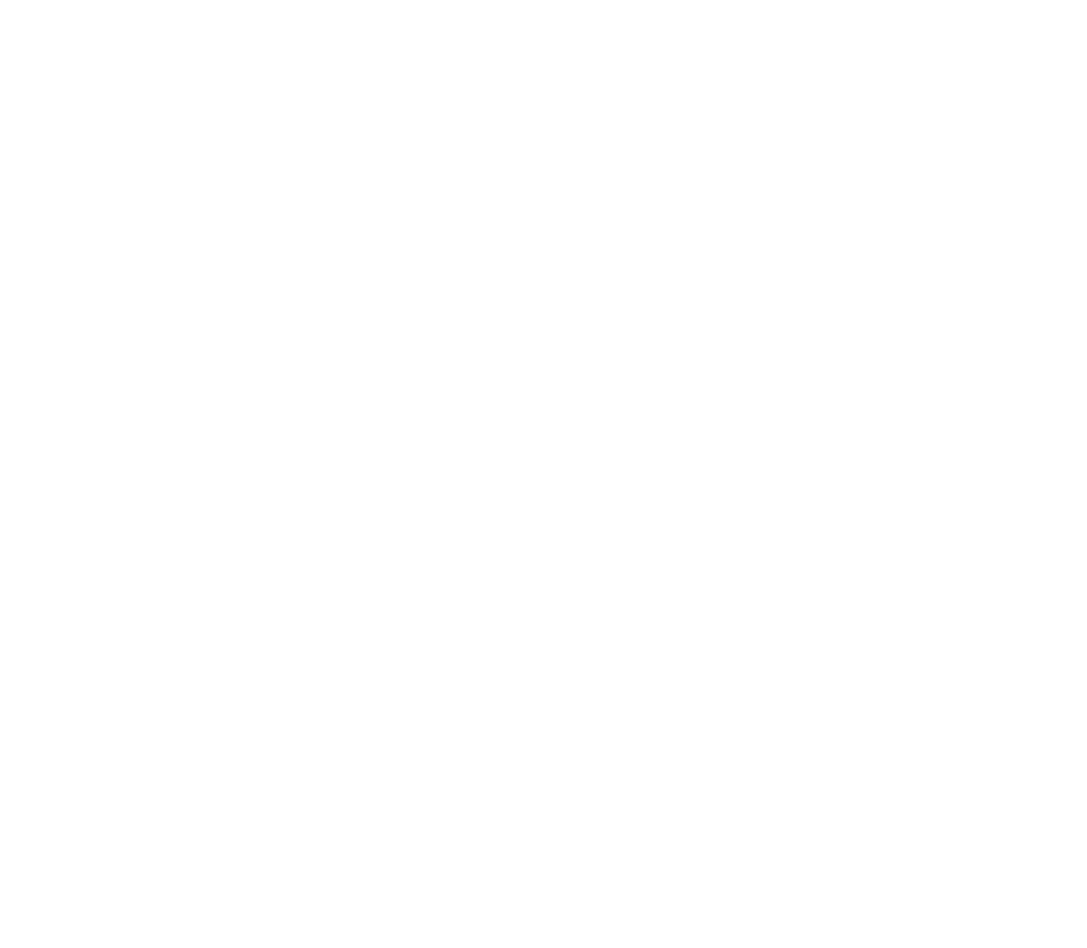
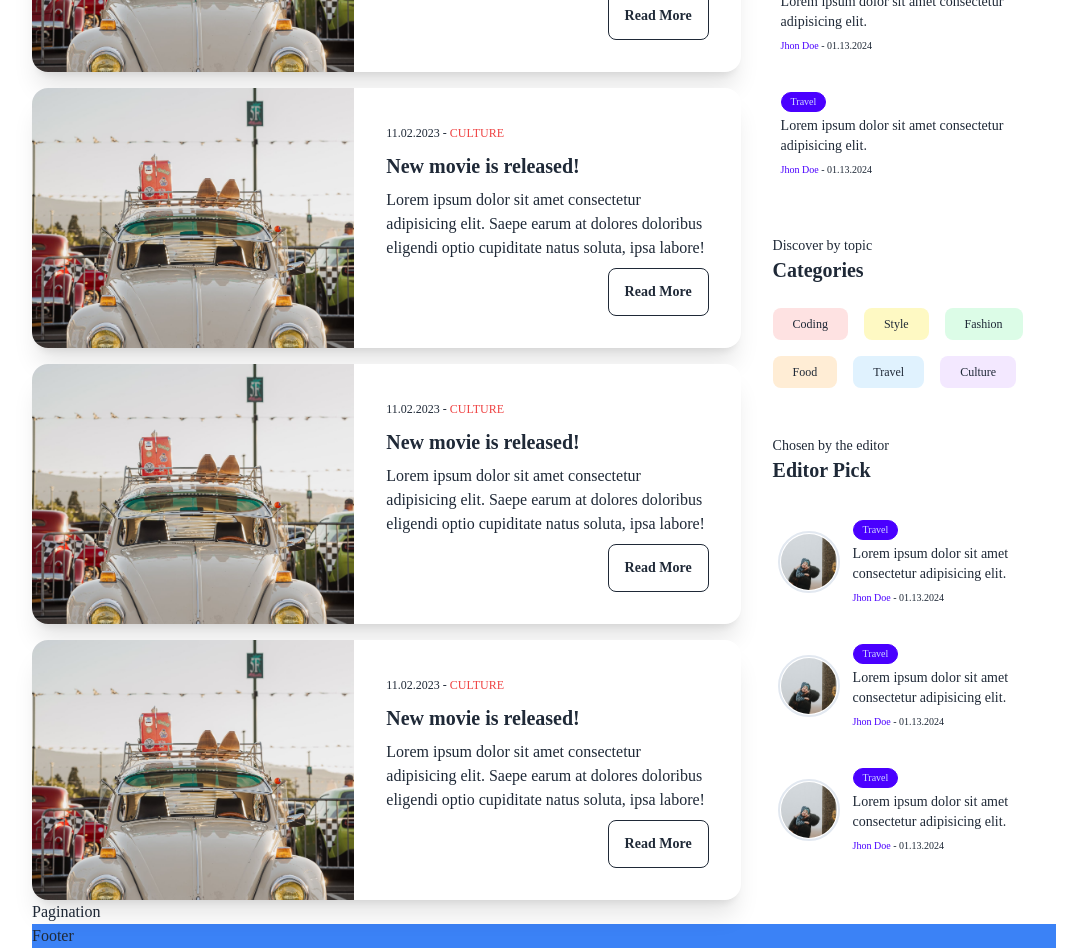
Before and after one commit to kamal-ts/blog-app-nextjs, a Next.js app: page / in a window 1280 px wide. Shown: the part 1060-2008 px from the top of the page, without its empty margins (96-1183 px from the left). Before the commit the page ends 868 px from the top, so only its background shows below. Built offline with nearby package versions, Linux system fonts and the light colour scheme.

Commit message:
creating menu and card list

```diff
--- a/src/app/page.tsx
+++ b/src/app/page.tsx
@@ -12,7 +12,7 @@
       <div className="container mt-28">
         <Featured/>
         <CategoryList/>
-        <div className="contents">
+        <div className="md:flex md:gap-8">
           <CardList/>
           <Menu/>
         </div>
--- a/src/components/CardList.tsx
+++ b/src/components/CardList.tsx
@@ -1,12 +1,42 @@
-import React from 'react'
-import Pagination from './Pagination'
+import React from "react";
+import Pagination from "./Pagination";
+import Image from "next/image";
+import Link from "next/link";
 
 const CardList = () => {
   return (
-    <div>CardList
-        <Pagination/>
+    <div className="sm:flex-[5] mt-12">
+      <h1 className="text-xl font-bold mb-6 w-full">Popular Categories </h1>
+      <div className="flex flex-col gap-4">
+        <Card />
+        <Card />
+        <Card />
+        <Card />
+      </div>
+      <Pagination />
     </div>
-  )
-}
+  );
+};
 
-export default CardList
+export default CardList;
+
+const Card = () => {
+  return (
+    <div className="card sm:card-side bg-base-100 shadow-xl">
+      <figure className="min-h-60 relative flex-[1]">
+        <Image src="/food.png" alt="Movie" fill className="object-cover" />
+      </figure>
+      <div className="card-body flex-[1]">
+        <div>
+          <span className="text-xs">11.02.2023 - </span>
+          <span className="text-xs text-red-500">CULTURE</span>
+        </div>
+        <Link href={"/"} className="card-title">New movie is released!</Link>
+        <p>Lorem ipsum dolor sit amet consectetur adipisicing elit. Saepe earum at dolores doloribus eligendi optio cupiditate natus soluta, ipsa labore!</p>
+        <div className="card-actions justify-end">
+          <Link href={"/"} className="btn btn-outline">Read More</Link>
+        </div>
+      </div>
+    </div>
+  );
+};
--- a/src/components/Menu.tsx
+++ b/src/components/Menu.tsx
@@ -1,9 +1,124 @@
-import React from 'react'
+import Image from "next/image";
+import Link from "next/link";
+import React from "react";
 
 const Menu = () => {
   return (
-    <div>Menu</div>
-  )
-}
+    <div className="flex-[2] mt-12">
+      <h2 className="text-sm">{"What's hot"}</h2>
+      <h1 className="text-xl font-bold mb-6 w-full">Popular Categories </h1>
+      <CartItem
+        author="jhon doe"
+        category="travel"
+        date="01.13.2024"
+        title="Lorem ipsum dolor sit amet consectetur adipisicing elit."
+        href="/"
+      />
+      <CartItem
+        author="jhon doe"
+        category="travel"
+        date="01.13.2024"
+        title="Lorem ipsum dolor sit amet consectetur adipisicing elit."
+        href="/"
+      />
+      <CartItem
+        author="jhon doe"
+        category="travel"
+        date="01.13.2024"
+        title="Lorem ipsum dolor sit amet consectetur adipisicing elit."
+        href="/"
+      />
 
-export default Menu
+      <h2 className="text-sm mt-12">{"Discover by topic"}</h2>
+      <h1 className="text-xl font-bold mb-6 w-full">Categories</h1>
+
+      <div className="flex flex-wrap gap-4">
+        <PopularCategory href="/" color="bg-red-100" title="coding" />
+        <PopularCategory href="/" color="bg-yellow-100" title="style" />
+        <PopularCategory href="/" color="bg-green-100" title="fashion" />
+        <PopularCategory href="/" color="bg-orange-100" title="food" />
+        <PopularCategory href="/" color="bg-sky-100" title="travel" />
+        <PopularCategory href="/" color="bg-purple-100" title="culture" />
+      </div>
+
+      <h2 className="text-sm mt-12">{"Chosen by the editor"}</h2>
+      <h1 className="text-xl font-bold mb-6 w-full">Editor Pick </h1>
+
+      <CartItem
+        author="jhon doe"
+        category="travel"
+        date="01.13.2024"
+        title="Lorem ipsum dolor sit amet consectetur adipisicing elit."
+        href="/"
+        image="/coding.png"
+      />
+      <CartItem
+        author="jhon doe"
+        category="travel"
+        date="01.13.2024"
+        title="Lorem ipsum dolor sit amet consectetur adipisicing elit."
+        href="/"
+        image="/coding.png"
+      />
+      <CartItem
+        author="jhon doe"
+        category="travel"
+        date="01.13.2024"
+        title="Lorem ipsum dolor sit amet consectetur adipisicing elit."
+        href="/"
+        image="/coding.png"
+      />
+    </div>
+  );
+};
+
+export default Menu;
+
+const PopularCategory: React.FC<{
+  color: string;
+  title: string;
+  href: string;
+}> = ({ color, title, href }) => {
+  return (
+    <Link
+      href={href}
+      className={`py-2 px-5 ${color} rounded-lg text-xs hover:brightness-95 transition-all capitalize`}
+    >
+      {title}
+    </Link>
+  );
+};
+
+const CartItem: React.FC<{
+  href: string;
+  color?: string;
+  title: string;
+  image?: string;
+  category: string;
+  author: string;
+  date: string;
+}> = ({ href, title, image, category, author, date }) => {
+  return (
+    <Link href={href} className="flex gap-4 items-center mb-4 rounded-lg hover:shadow-lg p-2 transition-all">
+      {image && (
+        <div className="w-14 h-14 relative">
+          <Image
+            fill
+            src={image}
+            alt={"image"}
+            className="rounded-full object-cover outline outline-2 outline-offset-1 outline-slate-200"
+          />
+        </div>
+      )}
+      <div className="flex-1">
+        <div className="badge badge-primary text-[10px] capitalize mb-1">
+          {category}
+        </div>
+        <p className="text-sm">{title}
+        </p>
+        <span className="capitalize text-[10px] text-primary">{author}</span>
+        <span className="text-[10px] font-light"> - {date}</span>
+      </div>
+    </Link>
+  );
+};
```
